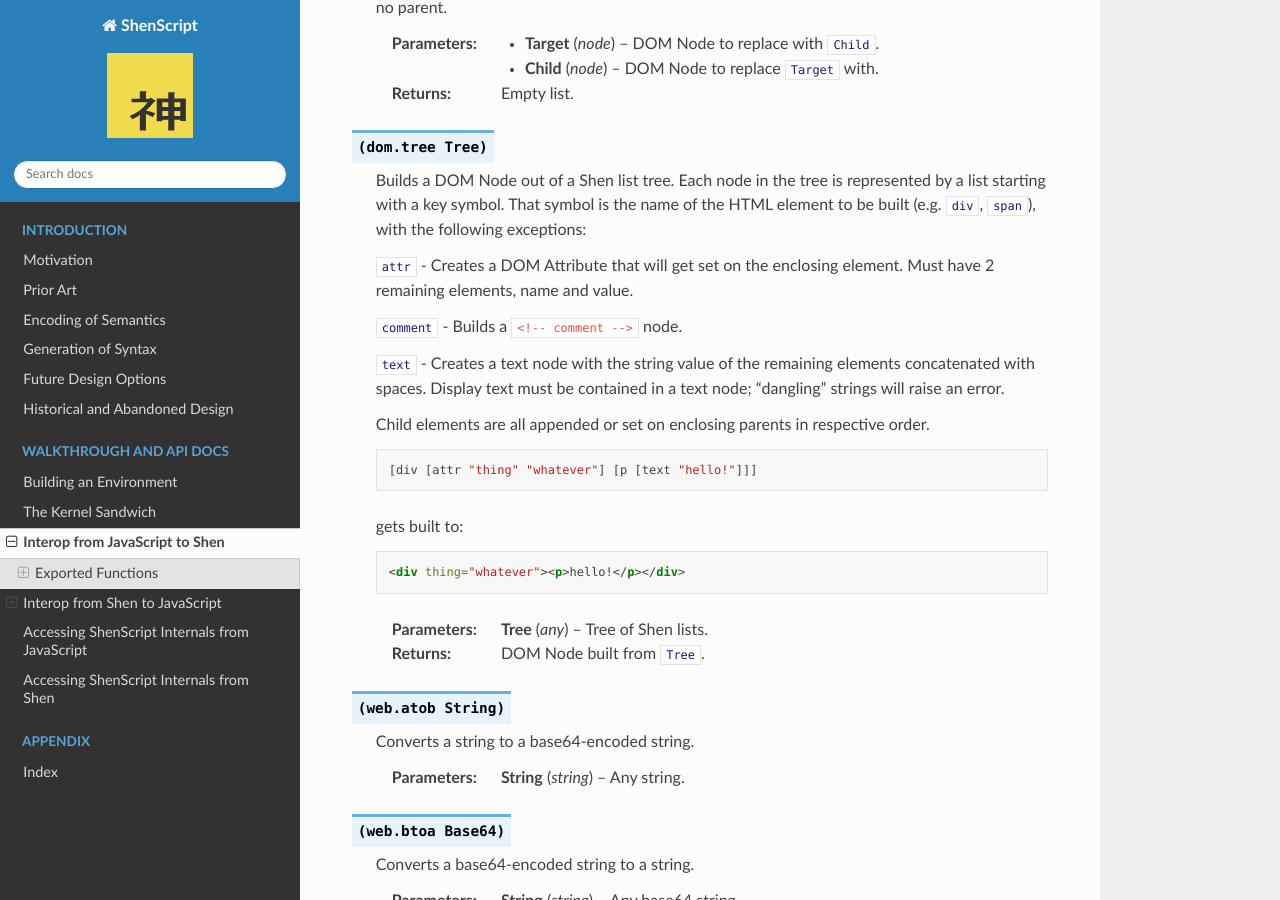
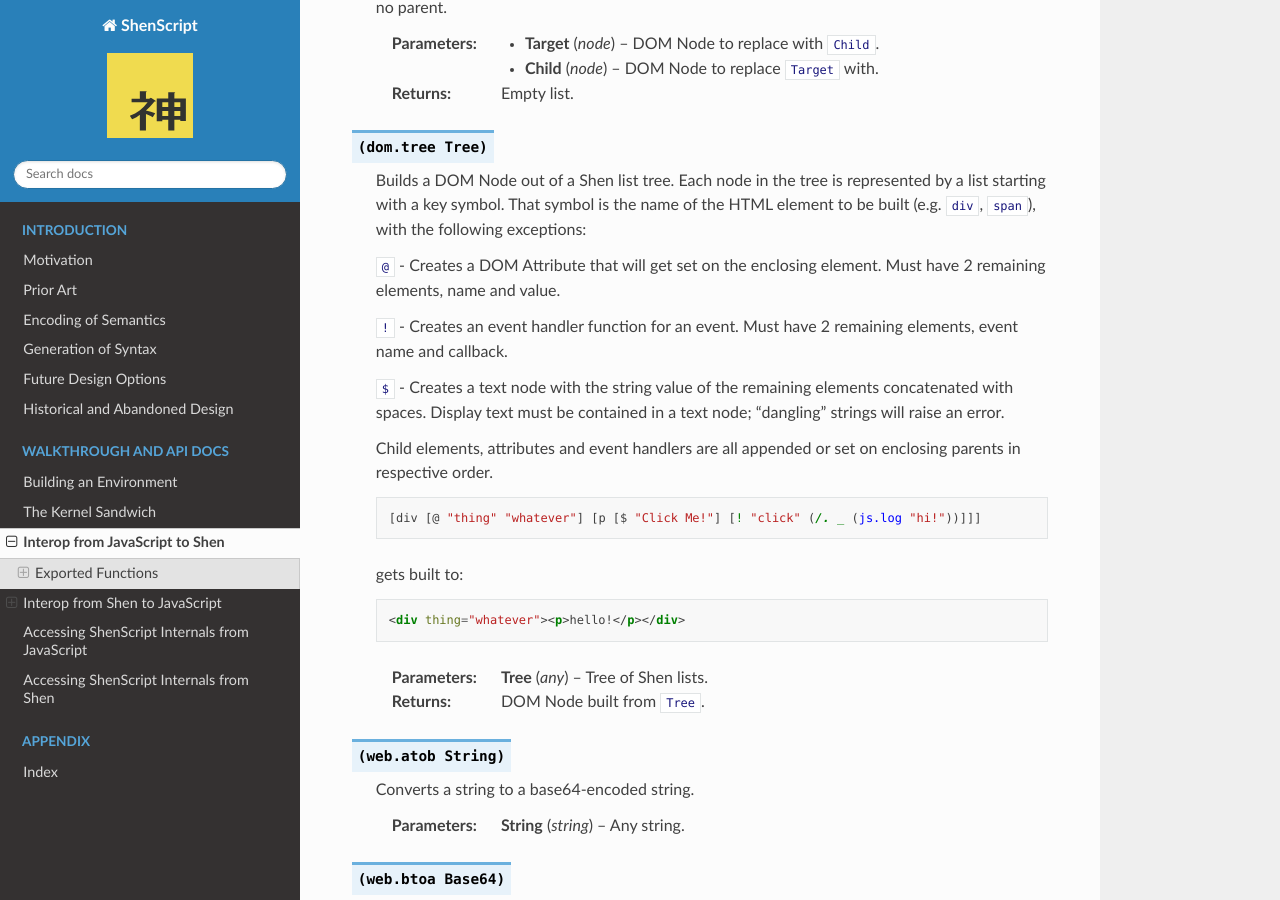
Before and after one commit to rkoeninger/ShenScript, a Sphinx documentation site: the page built from docs/interop.rst, in a window 1280 px wide and 900 px high, scrolled down 24295 px. Built offline with Sphinx 7.4.7 and the Read the Docs theme 2.0.0, drawn with Linux system fonts in a browser that asks for light colours.

Commit message:
Added event handlers to dom.tree; renamed attr to @, on to !, text to $, removed comment

```diff
--- a/docs/interop.rst
+++ b/docs/interop.rst
@@ -1046,17 +1046,17 @@ Only available when running in a browser or browser-based environment like Elect
 
    Builds a DOM Node out of a Shen list tree. Each node in the tree is represented by a list starting with a key symbol. That symbol is the name of the HTML element to be built (e.g. :shen:`div`, :shen:`span`), with the following exceptions:
 
-   :shen:`attr` - Creates a DOM Attribute that will get set on the enclosing element. Must have 2 remaining elements, name and value.
+   :shen:`@` - Creates a DOM Attribute that will get set on the enclosing element. Must have 2 remaining elements, name and value.
 
-   :shen:`comment` - Builds a :code:`<!-- comment -->` node.
+   :shen:`!` - Creates an event handler function for an event. Must have 2 remaining elements, event name and callback.
 
-   :shen:`text` - Creates a text node with the string value of the remaining elements concatenated with spaces. Display text must be contained in a text node; "dangling" strings will raise an error.
+   :shen:`$` - Creates a text node with the string value of the remaining elements concatenated with spaces. Display text must be contained in a text node; "dangling" strings will raise an error.
 
-   Child elements are all appended or set on enclosing parents in respective order.
+   Child elements, attributes and event handlers are all appended or set on enclosing parents in respective order.
 
    .. code:: shen
 
-      [div [attr "thing" "whatever"] [p [text "hello!"]]]
+      [div [@ "thing" "whatever"] [p [$ "Click Me!"] [! "click" (/. _ (js.log "hi!"))]]]
 
    gets built to:
 
```
Also changed, not shown: 1 other file.
